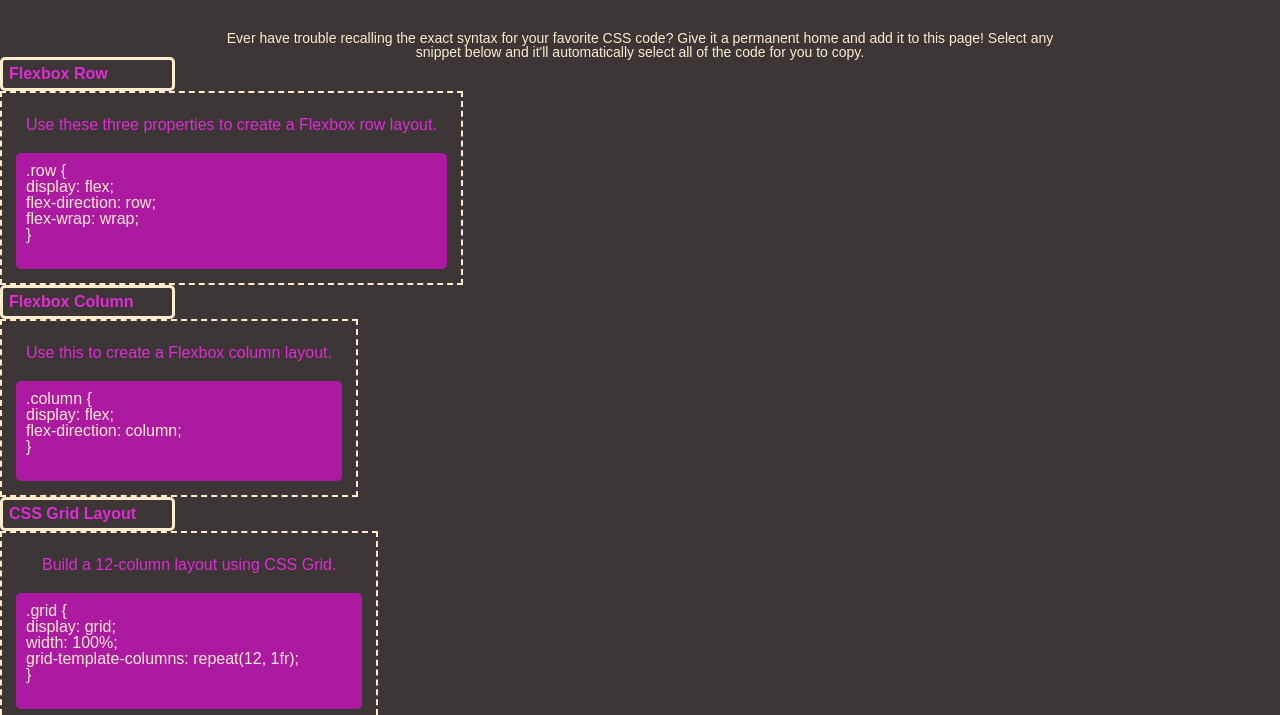
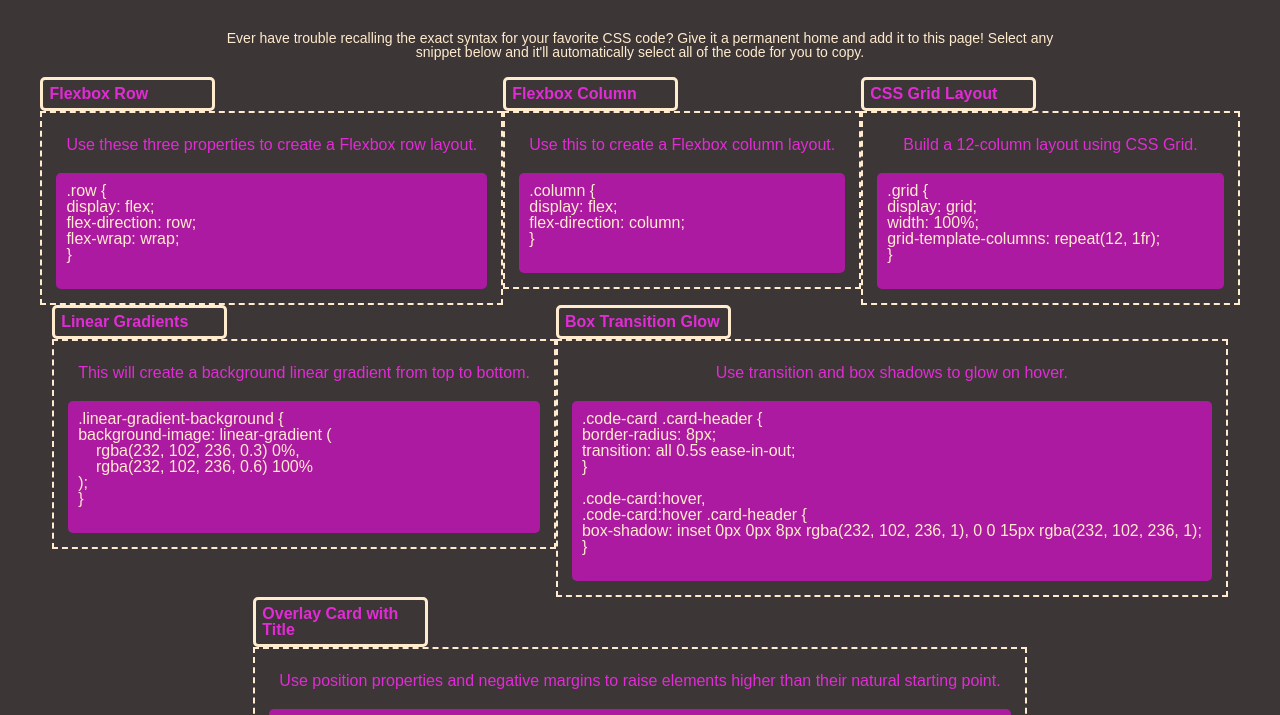
Before and after one commit to miss-mad/css-snippet-cheatsheet, a plain HTML site: page index.html in a window 1280 px wide. Shown: the part 57-772 px from the top of the page. Drawn offline with Linux system fonts and the light colour scheme.

Commit message:
pausing point with all boxes present

```diff
--- a/assets/css/styles.css
+++ b/assets/css/styles.css
@@ -43,9 +43,9 @@ footer {
     /* display: grid;
     grid-template-rows: 50px 50px 50px; */
     display: flex;
-    /* justify-content: center; */
+    justify-content: center;
     flex-wrap: wrap;
-    width: 50%;
+    /* width: 50%; */
 }
 /*
 .row {
@@ -69,10 +69,10 @@ footer {
     padding-bottom: 20px;
 }
 
-.card-header {
+/* .card-header {
     position: relative;
     margin-top: -20px;
-}
+} */
 
 .code {
     background-color: rgb(172, 26, 162);
```
